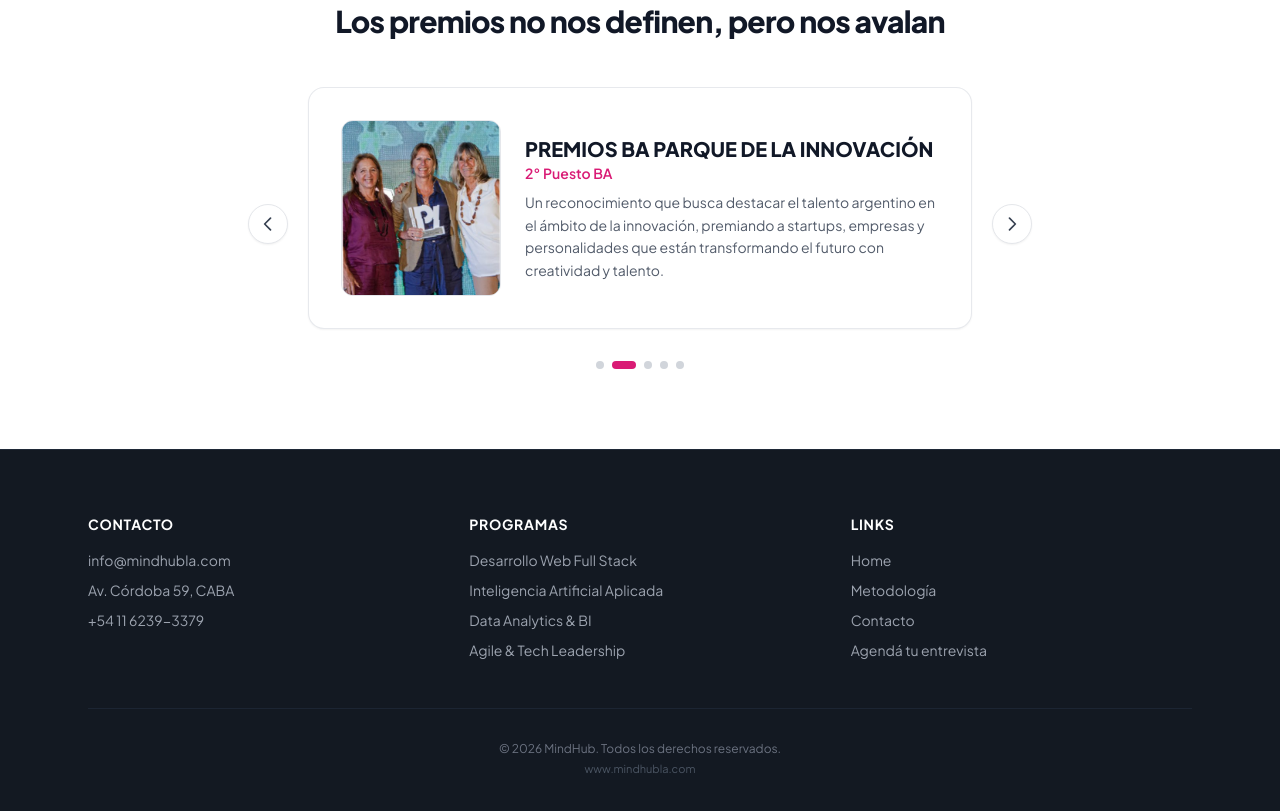
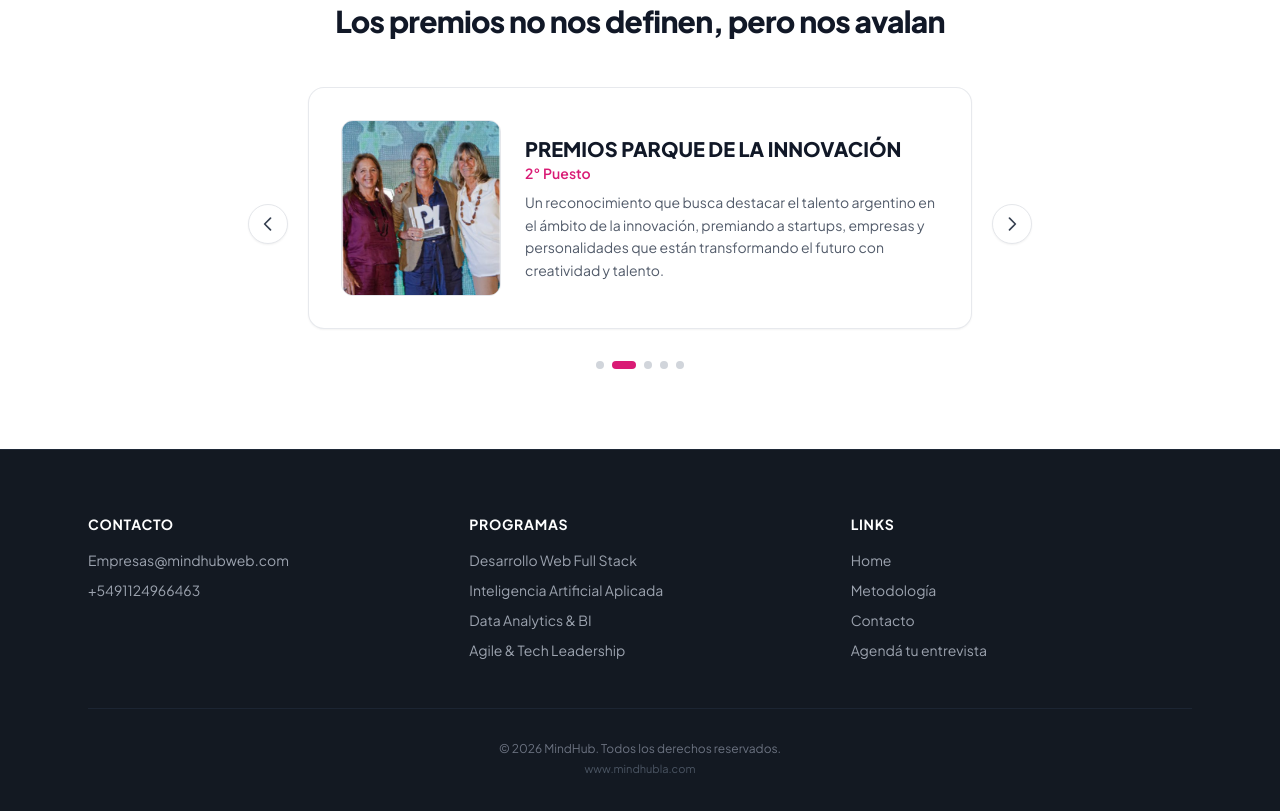
Before and after one commit to federicoolguin-sys/MindHubMVP, a website: page index.html in a window 1280 px wide. Shown: the part 3331-4142 px from the top of the page. Drawn offline with Linux system fonts and the light colour scheme.

Commit message:
se modifica premio

```diff
--- a/index.html
+++ b/index.html
@@ -333,8 +333,8 @@
                 <img alt="Equipo de MindHub recibiendo el Premio BA Parque de la Innovación" class="w-full h-full object-cover object-top" src="assets/img/premio-ba.jpg" width="410" height="464" loading="lazy" decoding="async">
               </div>
               <div class="text-center sm:text-left">
-                <h3 class="text-lg sm:text-xl font-extrabold text-gray-900">PREMIOS BA PARQUE DE LA INNOVACIÓN</h3>
-                <p class="text-sm font-semibold text-brand-magenta mb-2">2° Puesto BA</p>
+                <h3 class="text-lg sm:text-xl font-extrabold text-gray-900">PREMIOS PARQUE DE LA INNOVACIÓN</h3>
+                <p class="text-sm font-semibold text-brand-magenta mb-2">2° Puesto</p>
                 <p class="text-sm text-brand-textMuted leading-relaxed">
                   Un reconocimiento que busca destacar el talento argentino en el ámbito de la innovación, premiando a startups, empresas y personalidades que están transformando el futuro con creatividad y talento.
                 </p>
@@ -349,7 +349,7 @@
               </div>
               <div class="text-center sm:text-left">
                 <h3 class="text-lg sm:text-xl font-extrabold text-gray-900">PREMIO HSBC LA NACIÓN</h3>
-                <p class="text-sm font-semibold text-brand-magenta mb-2">1° Puesto BA</p>
+                <p class="text-sm font-semibold text-brand-magenta mb-2">1° Puesto</p>
                 <p class="text-sm text-brand-textMuted leading-relaxed">
                   Un galardón que reconoce a las pymes argentinas por su innovación, trayectoria, sustentabilidad y otras cualidades destacadas.
                 </p>
@@ -409,9 +409,8 @@
       <div>
         <h2 class="text-sm font-bold text-white uppercase tracking-wider mb-4">Contacto</h2>
         <ul class="space-y-2.5 text-sm">
-          <li><a class="hover:text-white transition-colors" href="mailto:info@mindhubla.com">info@mindhubla.com</a></li>
-          <li>Av. Córdoba 59, CABA</li>
-          <li><a class="hover:text-white transition-colors" href="tel:+541162393379">+54 11 6239-3379</a></li>
+          <li><a class="hover:text-white transition-colors" href="mailto:empresas@mindhubweb.com">Empresas@mindhubweb.com</a></li>
+          <li><a class="hover:text-white transition-colors" href="tel:+5491124966463">+5491124966463</a></li>
         </ul>
       </div>
       <div>
```
